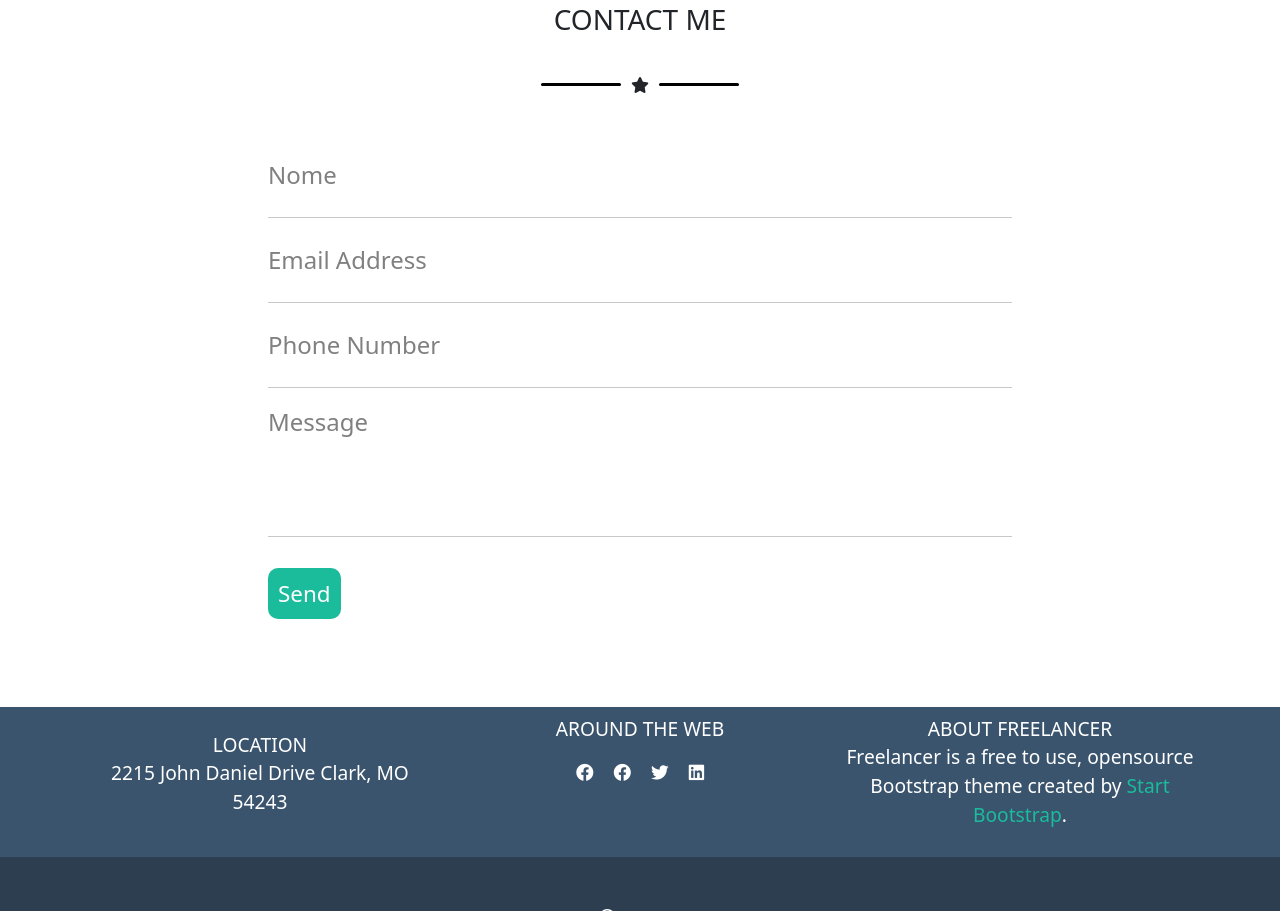
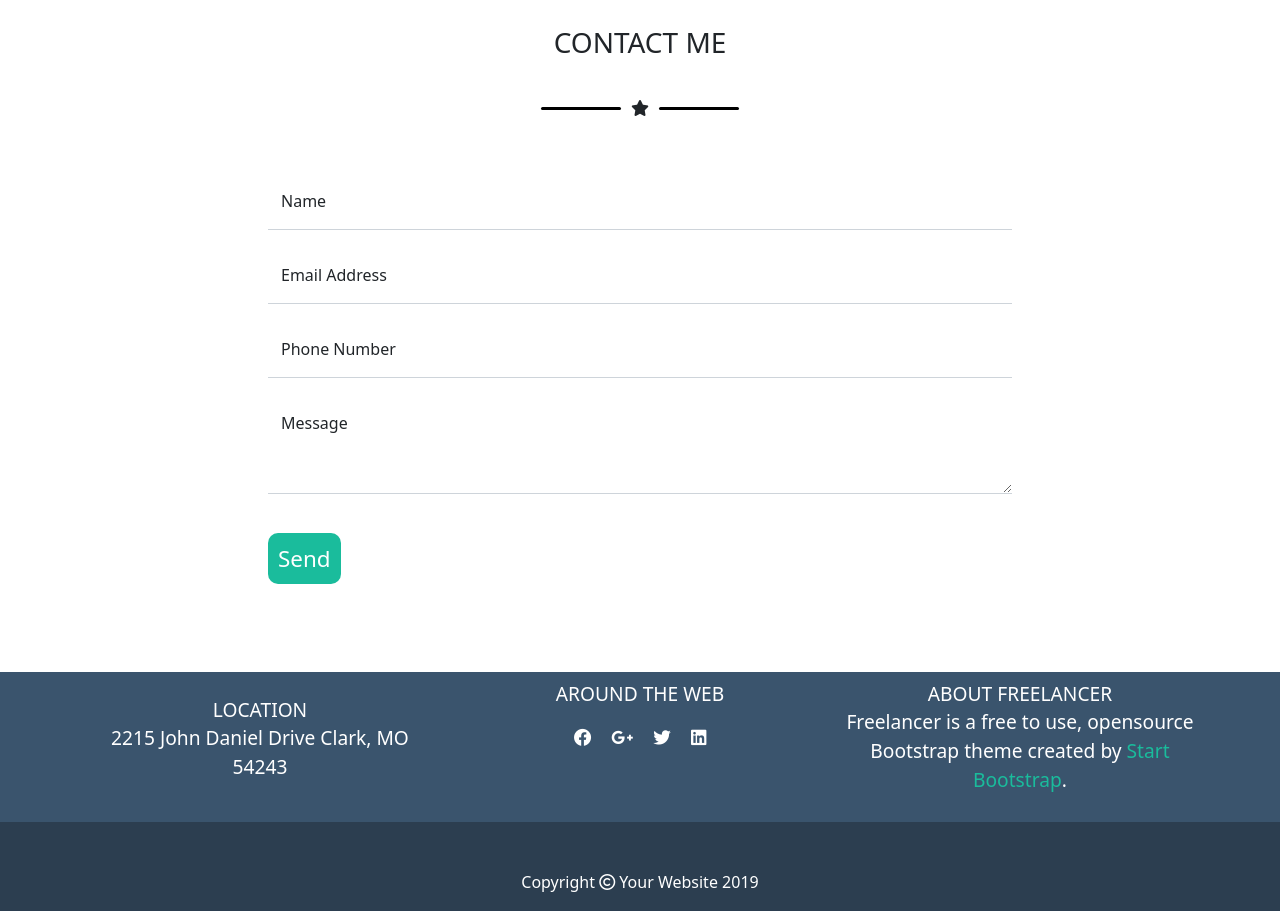
Before and after one commit to StefanoM98/html-css-bootstrap-freelancer, a plain HTML site: page index.html in a window 1280 px wide. Shown: the part 1889-2800 px from the top of the page. Drawn offline with nearby package versions, Linux system fonts and the light colour scheme.

Commit message:
Add: Form and fixed hamburger

```diff
--- a/css/style.css
+++ b/css/style.css
@@ -36,9 +36,14 @@ header h3 {
     padding: 0.7rem;
 }
 
+button {
+    border: none;
+    background-color: rgba(0, 0, 0, 0.0);
+}
+
 /* IMG HEADER SECTION */
 
-.second_container {
+.jumbotron {
     background-color: #1abc9c;
     color: white;
 }
@@ -49,6 +54,7 @@ header h3 {
 
 .title {
     padding: 20px 0;
+    font-size: 2.5rem;
 }
 
 .star-hr {
@@ -130,6 +136,18 @@ header h3 {
     border-radius: 10px;
 }
 
+.form-control {
+    border-top: 0;
+    border-left: 0;
+    border-right: 0;
+    border-radius: 0;
+}
+
+.form-control:focus {
+    box-shadow: unset;
+}
+
+
 /* FOOTER SECTION */
 
 .footer {
--- a/index.html
+++ b/index.html
@@ -24,14 +24,16 @@
     <header>
         <section class="nav-bar">
             <div class="ms_container h-100">
-                <div class="container-fluid h-100">
+                <div class="container h-100">
                     <div class="row align-items-center h-100">
                         <div class="col-10 col-md-8 text-uppercase">
                             <h3>Start Bootstrap</h3>
                         </div>
                         <nav class="col-2 col-md-4">
                             <div class="hamburger d-md-none text-end">
+                                <button>
                                     <i class="fa-solid fa-bars"></i>
+                                </button>
                             </div>
                             <ul class="list d-none d-md-flex text-uppercase">
                                 <li><a href="">Portfolio</a></li>
@@ -43,13 +45,13 @@
                 </div>
             </div>
         </section>
-        <div class="second_container">
+        <div class="jumbotron">
             <div class="container-fluid text-center">
                 <img src="img/avatar.svg" alt="">
 
-                <h3 class="title text-uppercase">
+                <h1 class="title text-uppercase">
                     Start Bootstrap
-                </h3>
+                </h1>
 
                 <div class="star-hr d-flex align-items-center justify-content-center">
                     <div class="hrule white"></div>
@@ -59,7 +61,9 @@
 
                 <ul class="work col-12 text-center py-3">
                     <li>Graphic Artist</li>
+                    <li><i class="fa-solid fa-horizontal-rule"></i></li>
                     <li>Web Designer</li>
+                    <li><i class="fa-solid fa-horizontal-rule"></i></li>
                     <li>Illustrator</li>
                 </ul>
             </div>
@@ -102,17 +106,17 @@
         </section>
         <!-- ABOUT SECTION -->
         <section>
-            <div class="second_container py-5">
+            <div class="jumbotron py-5">
                 <div class="about">
                     <h3 class="subtitle text-uppercase text-center py-2">
                         About
                     </h3>
+                    <!-- STELLA -->
                     <div class="star-hr d-flex align-items-center justify-content-center ">
                         <div class="hrule white"></div>
                         <i class="fa-solid fa-star"></i>
                         <div class="hrule white"></div>
                     </div>
-                    <!-- STELLA -->
                     <div class="container">
                         <div class="row">
                             <div class="col-12 col-md-6 py-2">
@@ -157,33 +161,27 @@
                 <div class="container">
                     <div class="row">
                         <div class="col-12 py-4">
-                            <div class="form py-2">
-                                Nome
+                            <form class="server-action">
+                                <div class="form-floating mb-3">
+                                    <input type="text" class="form-control" id="floatingInput" placeholder="name">
+                                    <label for="floatingInput">Name</label>
                                 </div>
-
-                            <hr>
-
-                            <div class="form py-2">
-                                Email Address
+                                <div class="form-floating mb-3">
+                                    <input type="text" class="form-control" id="floatingInput" placeholder="Email Address">
+                                    <label for="floatingInput">Email Address</label>
                                 </div>
-
-                            <hr>
-
-                            <div class="form py-2">
-                                Phone Number
+                                <div class="form-floating mb-3">
+                                    <input type="number" class="form-control" id="floatingInput" placeholder="Phone Number">
+                                    <label for="floatingInput">Phone Number</label>
                                 </div>
-
-                            <hr>
-
-                            <div class="form message">
-                                Message
+                                <div class="form-floating mb-4">
+                                    <textarea class="form-control" placeholder="Message" id="message" style="height: 100px"></textarea>
+                                    <label for="message">Message</label>
                                 </div>
-
-                            <hr>
-
                                 <div class="send py-4">
                                     <a href="">Send</a>
                                 </div>
+                            </form>
                         </div>
                     </div>
                 </div>
@@ -208,10 +206,18 @@
                         AROUND THE WEB <br>
                     </p>
                     <ul class="list">
-                        <li><i class="fa-brands fa-facebook"></i></li>
-                        <li><i class="fa-brands fa-facebook"></i></li>
-                        <li><i class="fa-brands fa-twitter"></i></li>
-                        <li><i class="fa-brands fa-linkedin"></i></li>
+                        <li>
+                            <a href=""><i class="fa-brands fa-facebook"></i></a>
+                        </li>
+                        <li>
+                            <a href=""><i class="fa-brands fa-google-plus-g"></i></a>
+                        </li>
+                        <li>
+                            <a href=""><i class="fa-brands fa-twitter"></i></a>
+                        </li>
+                        <li>
+                            <a href=""><i class="fa-brands fa-linkedin"></i></a>
+                        </li>
                     </ul>
                 </div>
                 <div class="col-12 py-2 text-center col-md-4">
```
Lines whose indentation alone changed are shown as unchanged.
